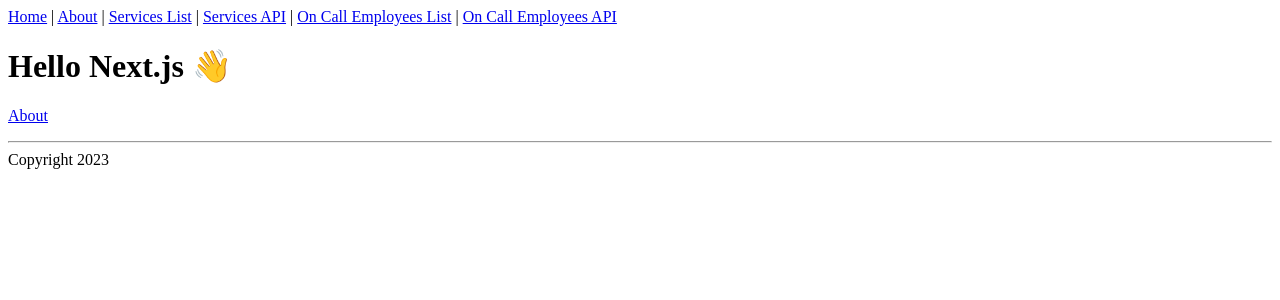
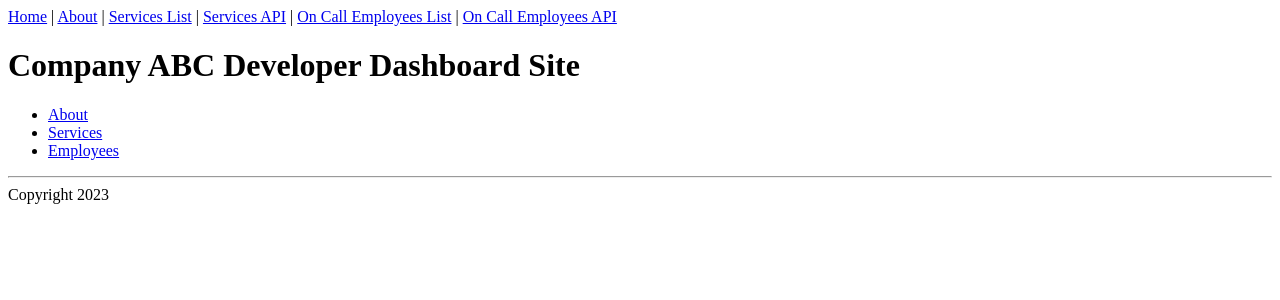
Before and after one commit to chrisdopuch/take-home-exercise-10-23, a Next.js app: page / in a window 1280 px wide. Shown: the top 300 px of the page. Built offline with nearby package versions, Linux system fonts and the light colour scheme.

Commit message:
cleanup home and about, more notes

```diff
--- a/pages/index.tsx
+++ b/pages/index.tsx
@@ -3,10 +3,18 @@
 
 const IndexPage = () => (
   <Layout title="Home | Developer Dashboard">
-    <h1>Hello Next.js 👋</h1>
-    <p>
-      <Link href="/about">About</Link>
-    </p>
+    <h1>Company ABC Developer Dashboard Site</h1>
+    <ul>
+      <li>
+        <Link href="/about">About</Link>
+      </li>
+      <li>
+        <Link href="/services">Services</Link>
+      </li>
+      <li>
+        <Link href="/onCallEmployees">Employees</Link>
+      </li>
+    </ul>
   </Layout>
 );
 
```
Also changed, not shown: pages/about.tsx (+8 -1 lines), 1 other file (tests, documents, lock files or other folders).
